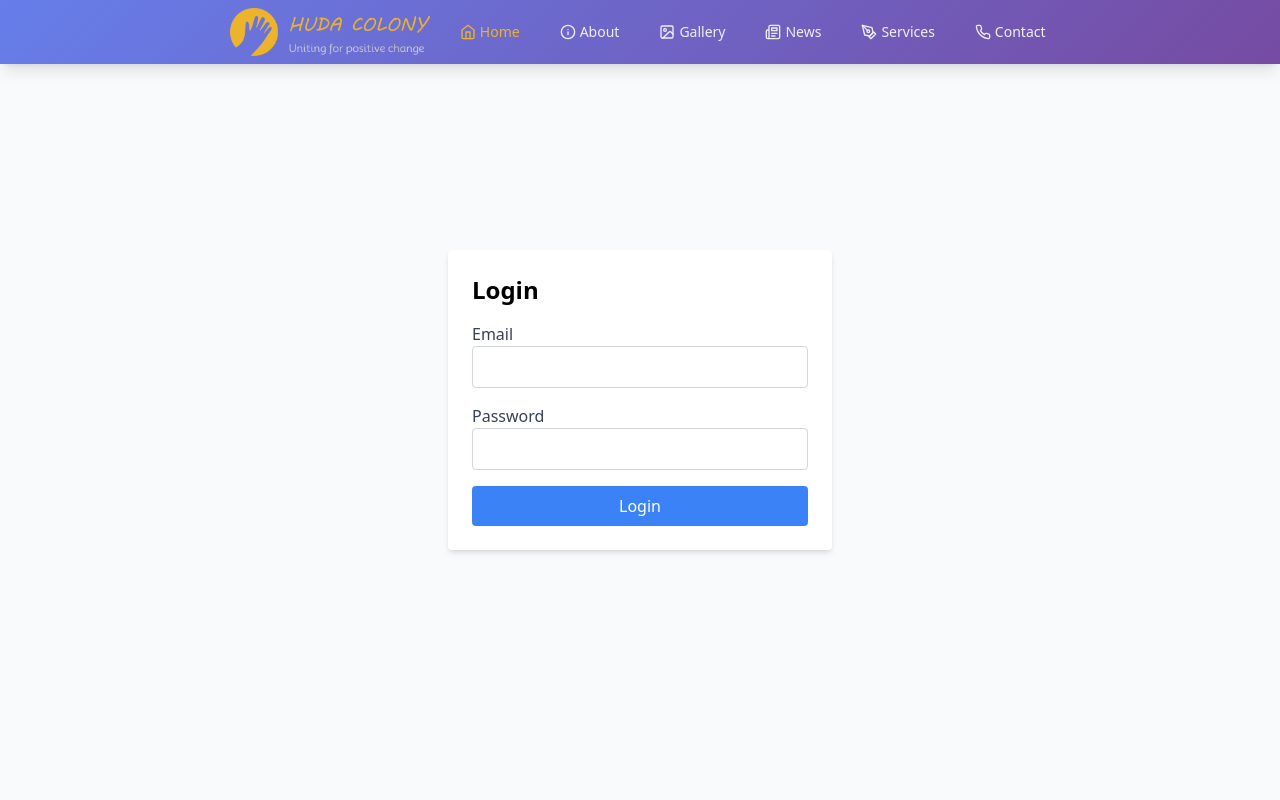
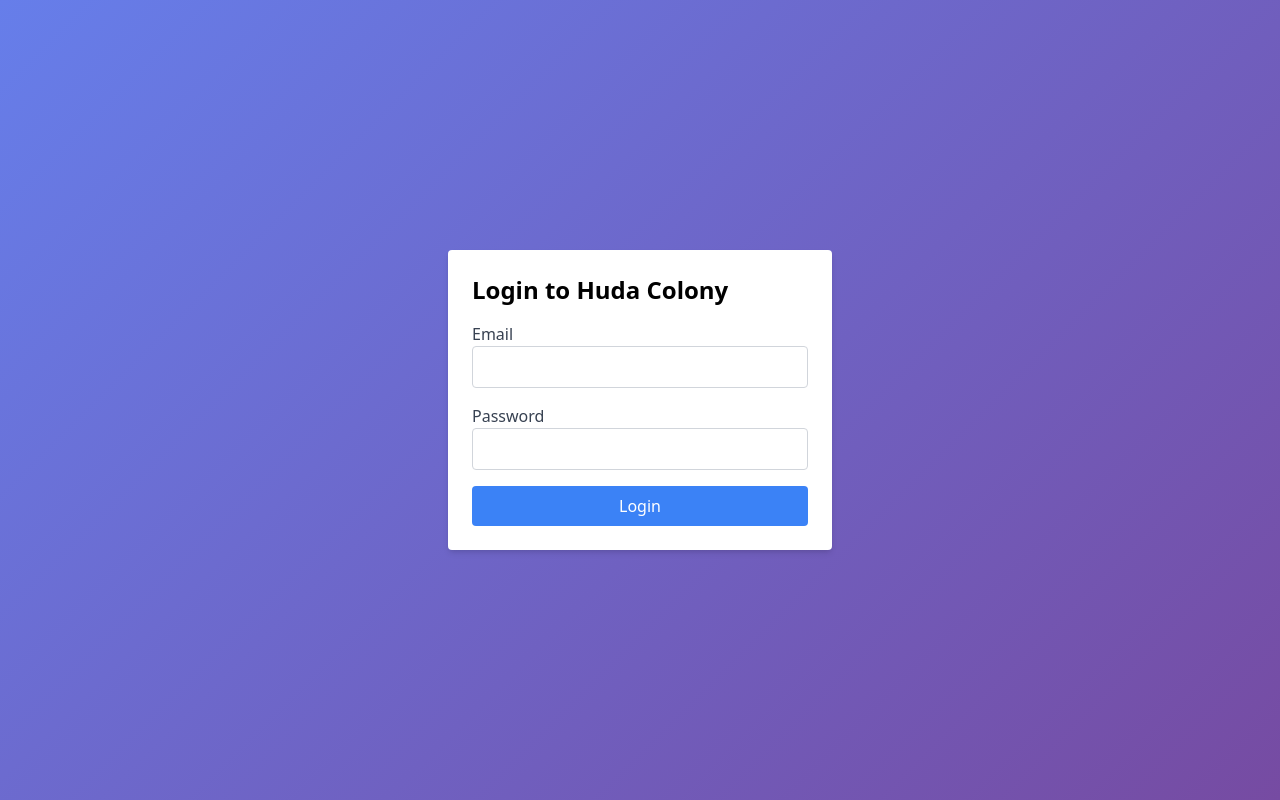
Before and after one commit to tosrisri/huda-colony, a React (Vite) app: page / in a window 1280 px wide. Shown: the top 800 px of the page. Built offline with nearby package versions, Linux system fonts and the light colour scheme.

Commit message:
disabled header and footer prelogin

```diff
--- a/src/App.tsx
+++ b/src/App.tsx
@@ -14,44 +14,50 @@ import { AuthProvider } from './contexts/AuthContext';
 import { supabase } from './lib/supabase';
 
 function App() {
-  const [user, setUser] = useState<any>(null);
+  const [isLoggedIn, setIsLoggedIn] = useState(false);
+  const [user, setUser] = useState<any>(null); // Define user state
 
   useEffect(() => {
-    const fetchSession = async () => {
-      const { data: { session }, error } = await supabase.auth.getSession();
-      if (error) {
-        console.error('Error fetching session:', error);
-      } else {
-        setUser(session?.user || null);
+    // Check if the user is already logged in
+    const getSession = async () => {
+      const { data: { session } } = await supabase.auth.getSession();
+
+      setIsLoggedIn(!!session);
+      if (session) {
+        setUser(session.user); // Set user data
       }
     };
 
-    fetchSession();
+    getSession();
 
-    const { data: authListener } = supabase.auth.onAuthStateChange((_, session) => {
-      setUser(session?.user || null);
+    // Subscribe to auth state changes
+    supabase.auth.onAuthStateChange(async (event, session) => {
+      setIsLoggedIn(!!session);
+      if (session) {
+        setUser(session.user); // Set user data on auth state change
+      } else {
+        setUser(null); // Clear user data on logout
+      }
     });
-
-    return () => {
-      authListener.subscription.unsubscribe();
-    };
   }, []);
 
   const handleLogout = async () => {
     await supabase.auth.signOut();
-    setUser(null);
+    setIsLoggedIn(false);
+    setUser(null); // Clear user data on logout
   };
 
   return (
     <AuthProvider>
       <Router>
         <div className="min-h-screen flex flex-col">
+          {isLoggedIn ? (
+            <>
               <Navbar />
               <main className="flex-grow">
-            {user ? (
                 <div className=''>
                   <nav className="login-info">
-                  <span>Hi, {user.email} </span>
+                    <span>Hi, {user?.email} </span> {/* Use optional chaining */}
                     <Link to="/" onClick={handleLogout}>Logout</Link>
                   </nav>
                   <Routes>
@@ -64,14 +70,15 @@ function App() {
                     <Route path="/admin" element={<Admin />} />
                   </Routes>
                 </div>
+              </main>
+              <Footer />
+            </>
           ) : (
             <Routes>
               <Route path="/" element={<Login />} />
               <Route path="*" element={<Navigate to="/" />} />
             </Routes>
           )}
-          </main>
-          <Footer />
         </div>
       </Router>
     </AuthProvider>
--- a/src/index.css
+++ b/src/index.css
@@ -51,3 +51,7 @@ a, button { outline: none;}
   background: url('/src/assets/images/sub-page-hero.jpg') no-repeat center center;
   background-size: cover;
 }
+
+.login-container {
+  background-image: linear-gradient(135deg, #667eea 0%, #764ba2 100%);
+}
--- a/src/pages/Login.tsx
+++ b/src/pages/Login.tsx
@@ -29,9 +29,9 @@ const Login = () => {
   };
 
   return (
-    <div className="min-h-screen flex items-center justify-center bg-gray-50">
+    <div className="min-h-screen flex items-center justify-center login-container">
       <div className="bg-white p-6 rounded shadow-md w-96">
-        <h2 className="text-2xl font-bold mb-4">Login</h2>
+        <h2 className="text-2xl font-bold mb-4">Login to Huda Colony</h2>
         {error && <div className="text-red-500 mb-4">{error}</div>}
         <form onSubmit={handleLogin}>
           <div className="mb-4">
```
Lines whose indentation alone changed are shown as unchanged.
